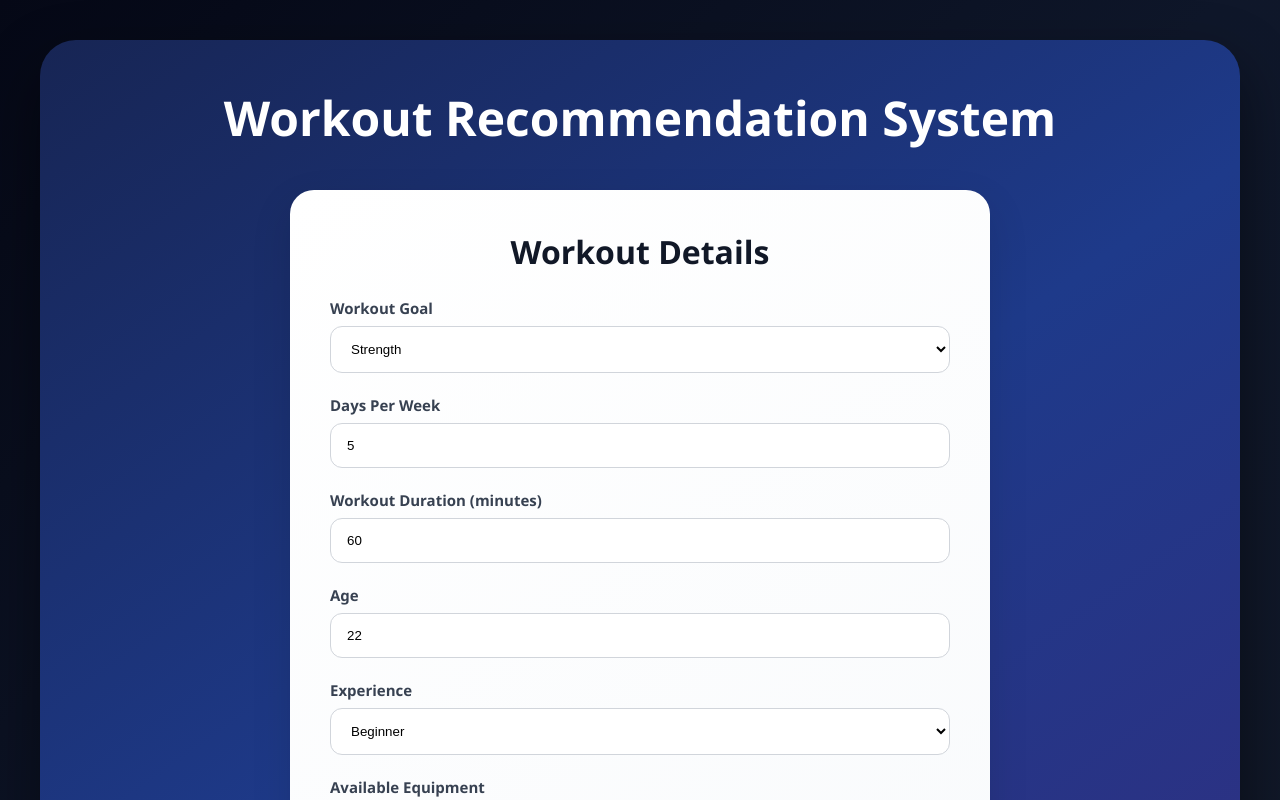
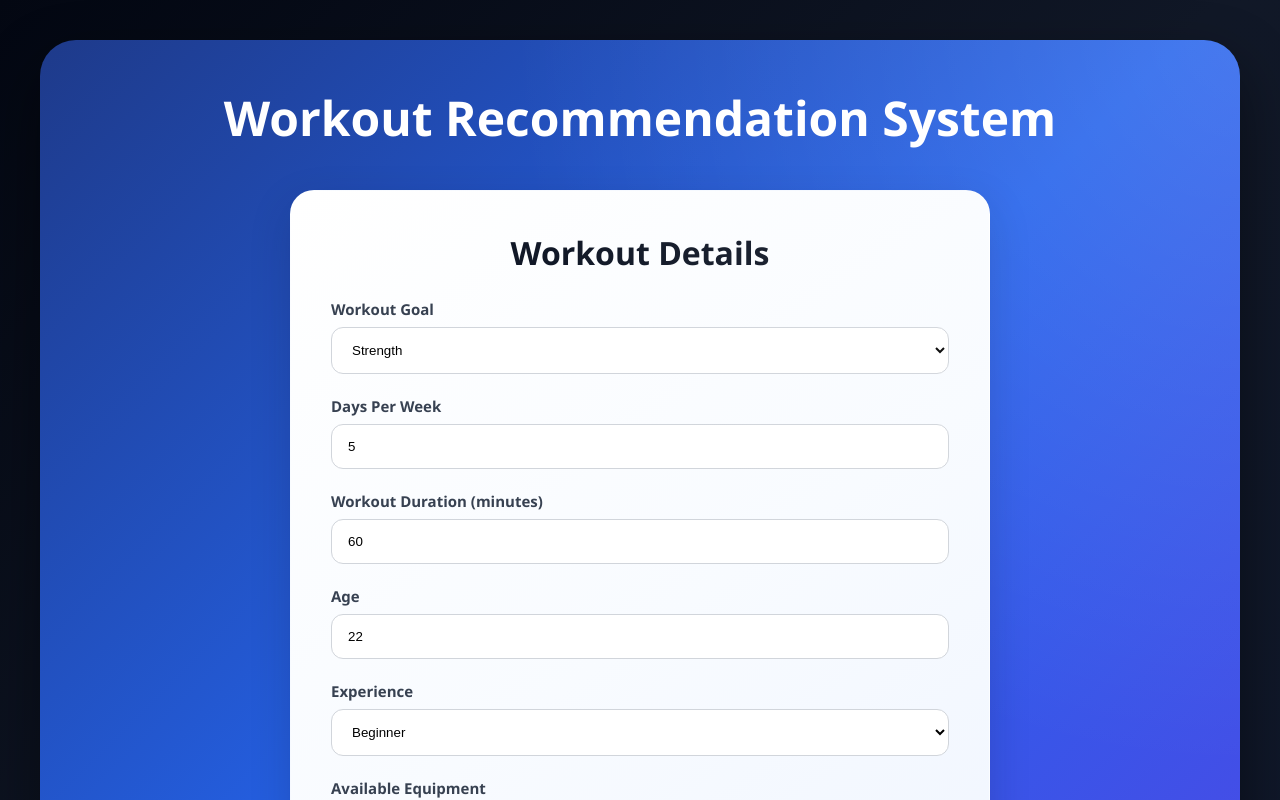
Before and after one commit to AadarshAadi/GymRecom, a React app in the folder Frontend/: page / in a window 1280 px wide. Shown: the top 800 px of the page. Built offline with nearby package versions, Linux system fonts and the light colour scheme; the HTML template or start-up script is replaced by a standard one.

Commit message:
CSS Changes

```diff
--- a/Frontend/src/styles/app.css
+++ b/Frontend/src/styles/app.css
@@ -6,9 +6,21 @@
 :root {
     --font: "Segoe UI", sans-serif;
 
-    --bg-dark: linear-gradient(135deg, #050816, #0f172a, #111827);
-    --bg-main: linear-gradient(145deg, #172554, #1e3a8a, #312e81);
-    --bg-card: linear-gradient(145deg, #ffffff, #f8fafc);
+--bg-dark: linear-gradient(135deg, #030712, #111827, #0f172a);
+
+--bg-main: linear-gradient(
+    135deg,
+    #1e3a8a,
+    #2563eb,
+    #4f46e5
+);
+
+--bg-card: linear-gradient(
+    145deg,
+    #ffffff,
+    #f8fbff,
+    #eef4ff
+);
 
     --btn-bg: linear-gradient(135deg, #6366f1, #8b5cf6);
     --btn-hover: linear-gradient(135deg, #7c3aed, #4f46e5);
@@ -50,6 +62,22 @@ body {
     overflow: hidden;
     transition: .45s ease;
 }
+.main-card {
+    position: relative;
+    overflow: hidden;
+}
+
+.main-card::before {
+    content: "";
+    position: absolute;
+    inset: 0;
+    background: radial-gradient(
+        circle at top right,
+        rgba(255,255,255,.15),
+        transparent 45%
+    );
+    pointer-events: none;
+}
 h1 {
     text-align: center;
     color: var(--white);
@@ -78,6 +106,12 @@ form h2 {
 .results-card {
     position: relative;
     color: var(--text-dark);
+}
+.form-card,
+.results-card {
+    background: var(--bg-card);
+    border: 1px solid rgba(255,255,255,.25);
+    box-shadow: 0 15px 40px rgba(15,23,42,.18);
 }
 .back-button {
     position: absolute;
```
